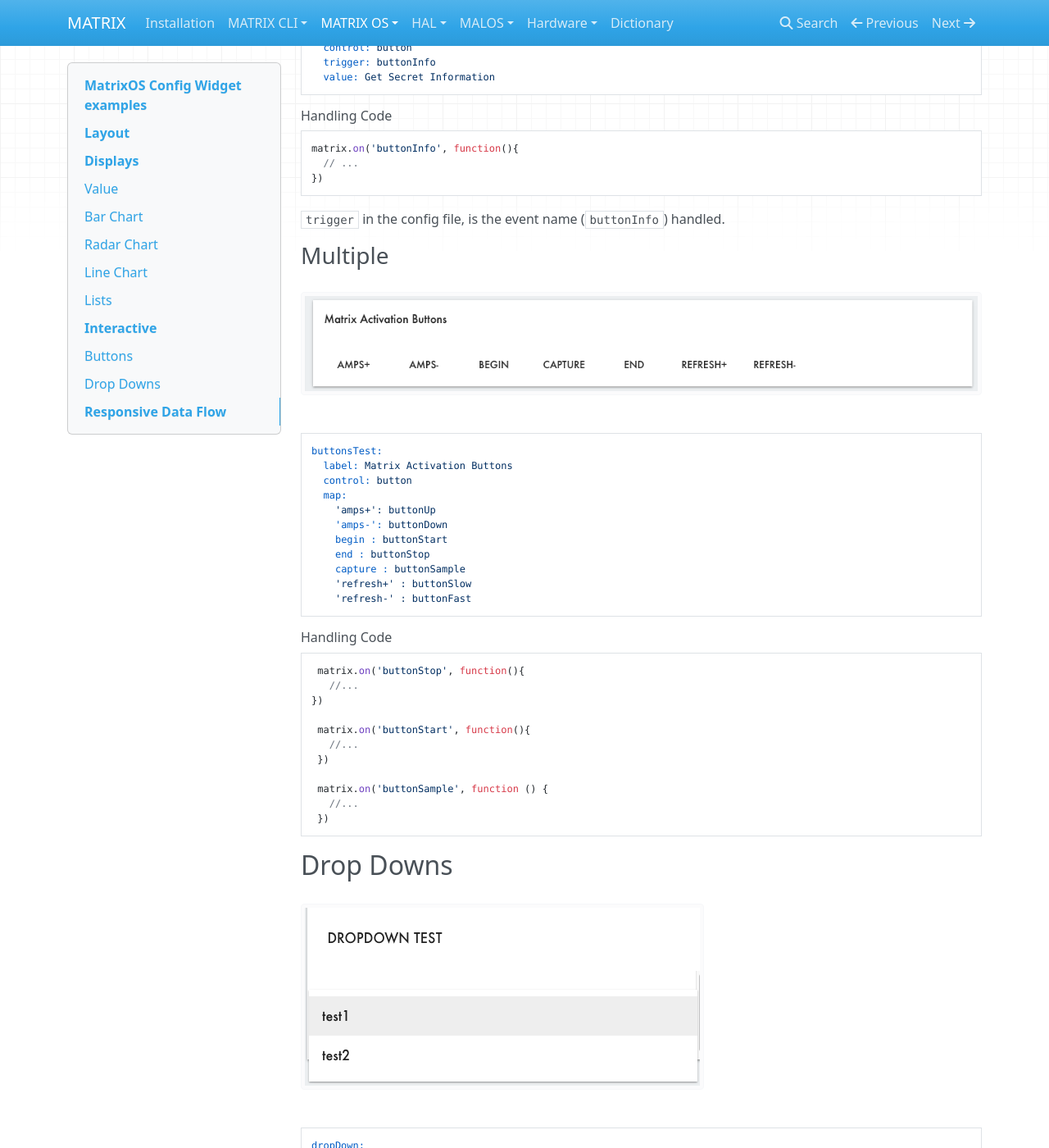
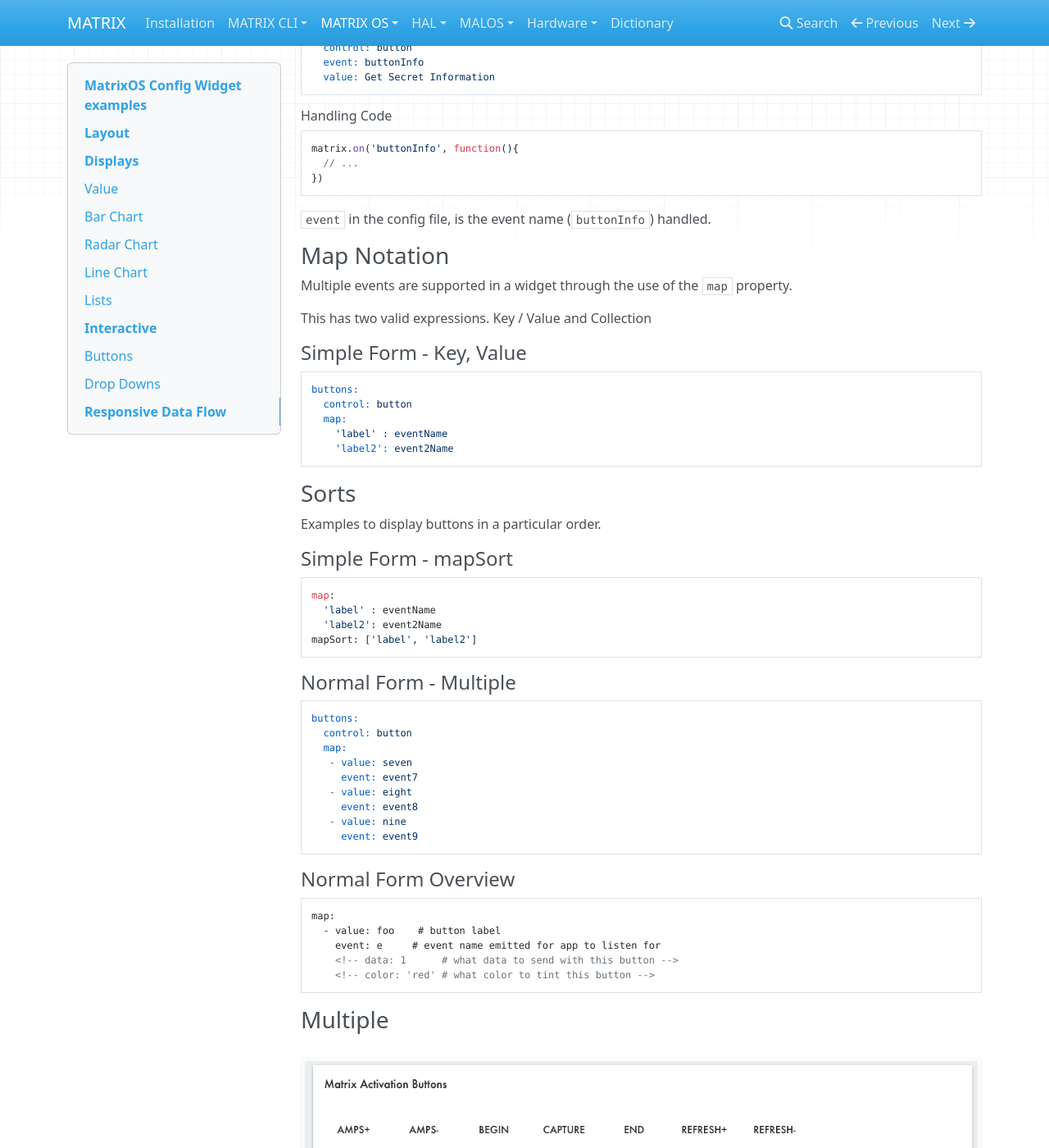
Before and after one commit to matrix-io/matrix-documentation, an MkDocs documentation site: the page built from docs/Configuration/examples.md, in a window 1280 px wide and 1400 px high, scrolled down 3105 px. Shown: the whole window at 82% size. Built offline with MkDocs 1.6.1, drawn with Linux system fonts in a browser that asks for light colours; nearby versions of some CDN libraries; old or Windows-style settings are respelled for this version of MkDocs; some of the changed text lies outside the part shown.

Commit message:
Change widget examples to refine multiple buttons Utilize map as a collection, not a key value

````diff
--- a/docs/Configuration/examples.md
+++ b/docs/Configuration/examples.md
@@ -70,7 +70,7 @@
 buttonTest:
   label: Hacking Buttons
   control: button
-  trigger: buttonInfo
+  event: buttonInfo
   value: Get Secret Information
 ```
 ###### Handling Code
@@ -79,8 +79,56 @@
   // ...
 })
 ```
-`trigger` in the config file, is the event name (`buttonInfo`) handled.
+`event` in the config file, is the event name (`buttonInfo`) handled.
 
+
+### Map Notation
+Multiple events are supported in a widget through the use of the `map` property.
+
+This has two valid expressions. Key / Value and Collection
+
+#### Simple Form - Key, Value
+```
+buttons:
+  control: button
+  map:
+    'label' : eventName
+    'label2': event2Name
+```
+
+### Sorts
+Examples to display buttons in a particular order.
+
+#### Simple Form - mapSort
+
+```
+map:
+  'label' : eventName
+  'label2': event2Name
+mapSort: ['label', 'label2']
+```
+
+#### Normal Form - Multiple
+```
+buttons:
+  control: button
+  map:
+   - value: seven
+     event: event7
+   - value: eight
+     event: event8
+   - value: nine
+     event: event9
+```
+
+#### Normal Form Overview
+```
+map:
+  - value: foo    # button label
+    event: e     # event name emitted for app to listen for
+    <!-- data: 1      # what data to send with this button -->
+    <!-- color: 'red' # what color to tint this button -->
+```
 
 ### Multiple
 ![Multi Button](img/nbut.png)
@@ -132,6 +180,10 @@
  //...
 })
 ```
+
+###### Handling Data
+To group your apps
+
 # Responsive Data Flow
 ```
 matrix.on('buttonInfo', function(){
@@ -147,7 +199,8 @@
 
 The list looks for
 ```
-list:
-  type: device
+widgets:
+  list:
+    type: device
 ```
-which tells it to display information with type `device`.
+The `list` widget displays information of type `device`.
````
